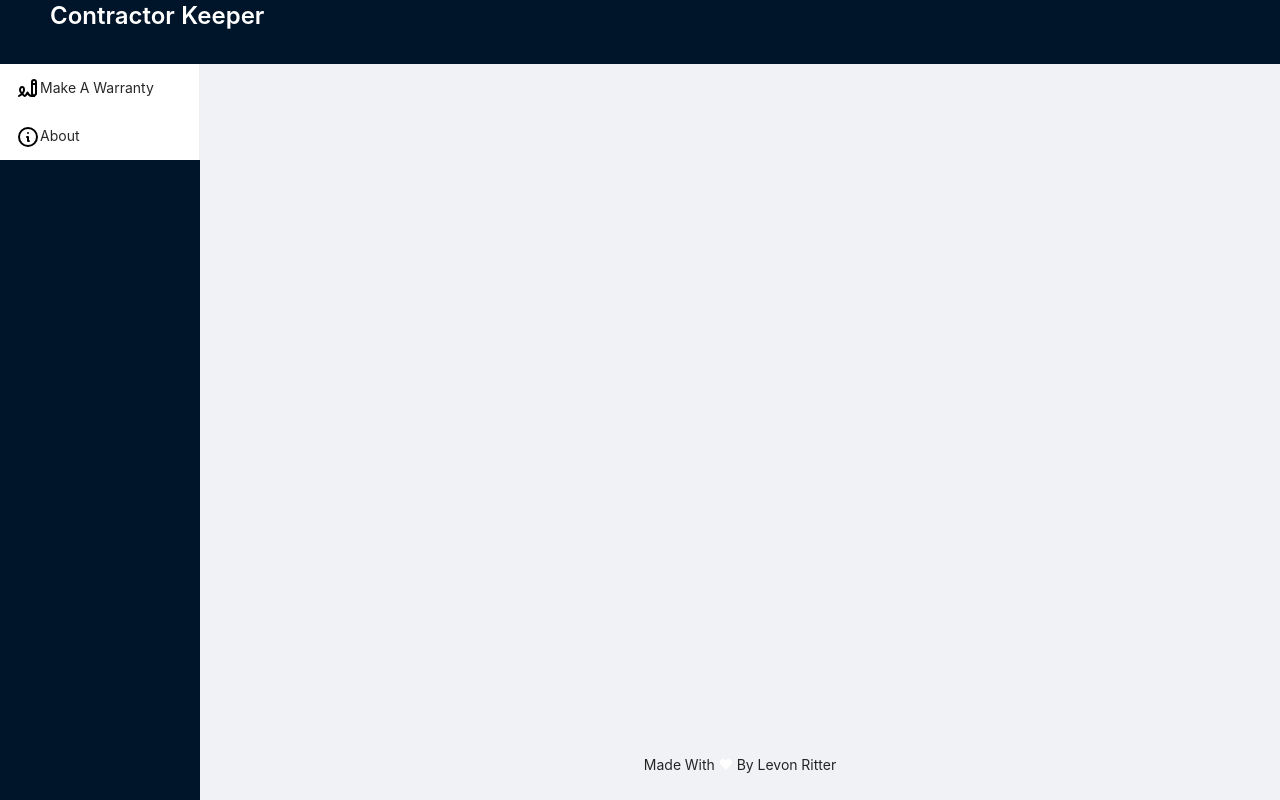
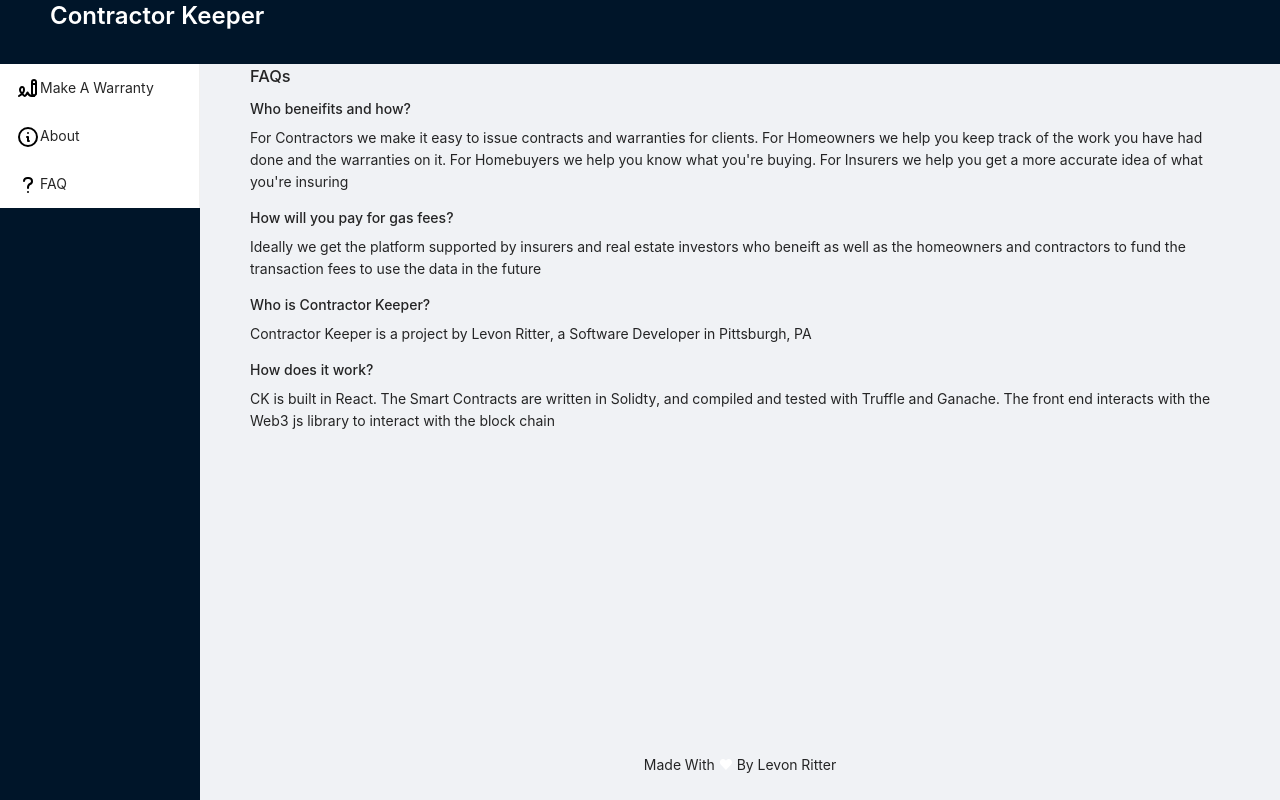
Before and after one commit to lritter79/contractor_keeper, a React (Create React App) app in the folder client/: page /faq in a window 1280 px wide. Built offline with nearby package versions, Linux system fonts and the light colour scheme.

Commit message:
Added faq

```diff
--- a/client/src/App.js
+++ b/client/src/App.js
@@ -6,6 +6,7 @@
 import WarrantyScreen from "./routes/WarrantyScreen/WarrantyScreen";
 import About from "./routes/About";
 import Carousel from "./components/Carousel";
+import Faq from "./routes/Faq";
 const { Header, Content, Footer, Sider } = Layout;
 
 const App = () =>{
@@ -35,6 +36,12 @@
                                     About
                                 </Link>
                             </Menu.Item>
+                            <Menu.Item key="faq">
+                                <Link to="/faq">
+                                    <img src="question-mark.svg" className="menuIcon" alt="" />
+                                    FAQ
+                                </Link>
+                            </Menu.Item>
                         </Menu>
                     </Sider>
                     <Layout>
@@ -49,6 +56,8 @@
                                 <Route path="/about" element={<About/>}>
                                 </Route>
 
+                                <Route path="/faq" element={<Faq/>}>
+                                </Route>
                             </Routes>
                         </Content>
                         <Footer style={{ textAlign: 'center' }}>
--- a/client/src/components/Carousel.js
+++ b/client/src/components/Carousel.js
@@ -12,7 +12,13 @@
         background: '#364d79',
     };
     return (
-  <AntdCarousel autoplay='true'>
+  <AntdCarousel>
+    <div>
+      <h3 style={contentStyle}>Welcome to Contractor Keeper</h3>
+    </div>
+    <div>
+      <h3 style={contentStyle}>We put your home's history on the blockchain</h3>
+    </div>
     <div>
       <h3 style={contentStyle}>For Contractors</h3>
     </div>
--- /dev/null
+++ b/client/src/data/Faqs.js
@@ -0,0 +1,10 @@
+const Faqs = [{q:'Who beneifits and how?',
+a:"For Contractors we make it easy to issue contracts and warranties for clients. For Homeowners we help you keep track of the work you have had done and the warranties on it. For Homebuyers we help you know what you're buying. For Insurers we help you get a more accurate idea of what you're insuring"},
+{q: 'How will you pay for gas fees?',
+a:'Ideally we get the platform supported by insurers and real estate investors who beneift as well as the homeowners and contractors to fund the transaction fees to use the data in the future'},
+{q: 'Who is Contractor Keeper?',
+a:'Contractor Keeper is a project by Levon Ritter, a Software Developer in Pittsburgh, PA' },
+{q:'How does it work?',
+a:'CK is built in React. The Smart Contracts are written in Solidty, and compiled and tested with Truffle and Ganache. The front end interacts with the Web3 js library to interact with the block chain'}]
+
+export default Faqs
--- /dev/null
+++ b/client/src/routes/Faq.js
@@ -0,0 +1,18 @@
+import React from 'react';
+import Faqs from '../data/Faqs'
+
+const Faq = () => {
+    return ( <div>
+        <h3>
+            FAQs
+        </h3>
+        {Faqs.map((faq, i) => {
+            return <div key={i}>
+                <h1>{faq.q}</h1>
+                <p>{faq.a}</p>
+            </div>
+        })}
+    </div> );
+}
+
+export default Faq;
```
Also changed, not shown: client/public/question-mark.svg (added).
